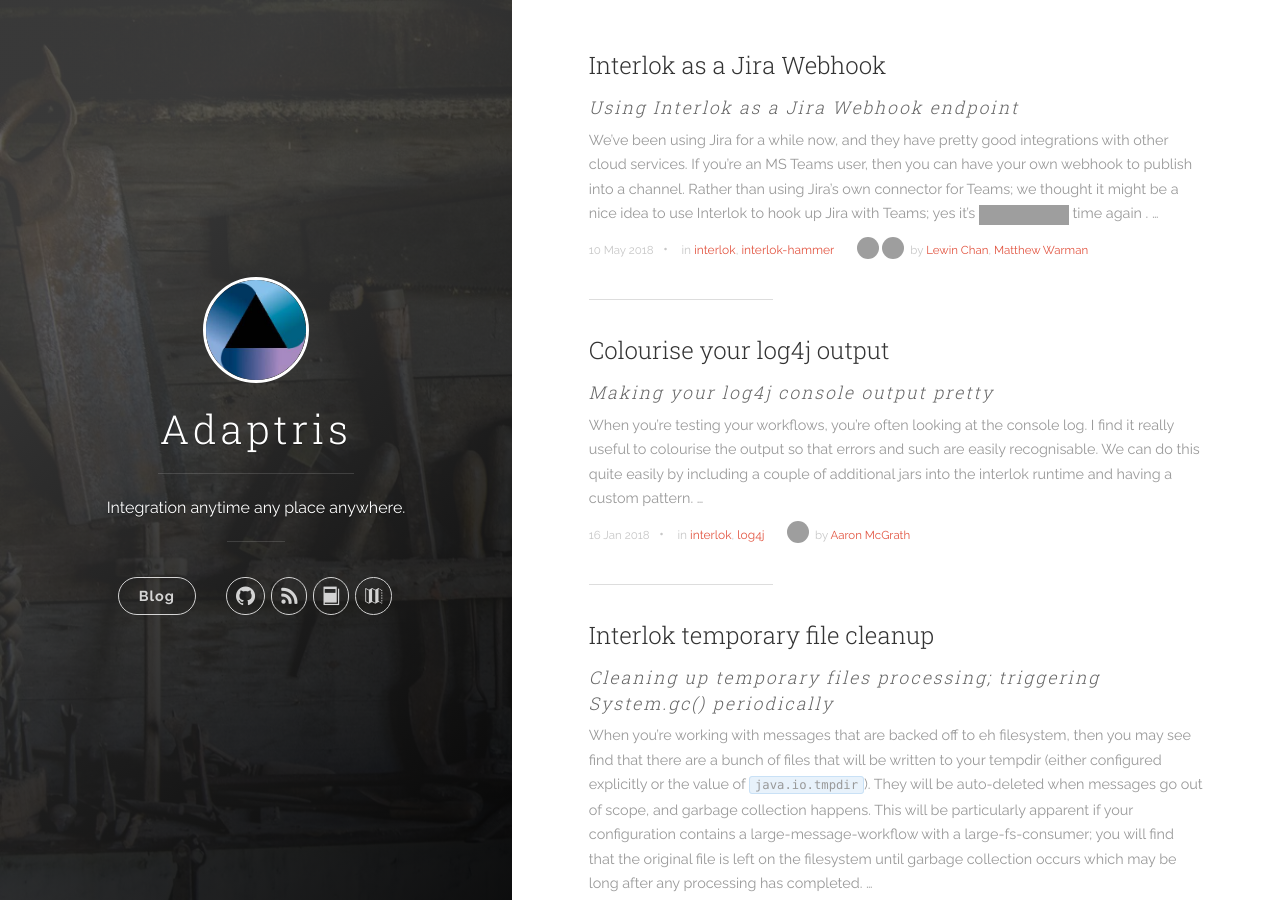
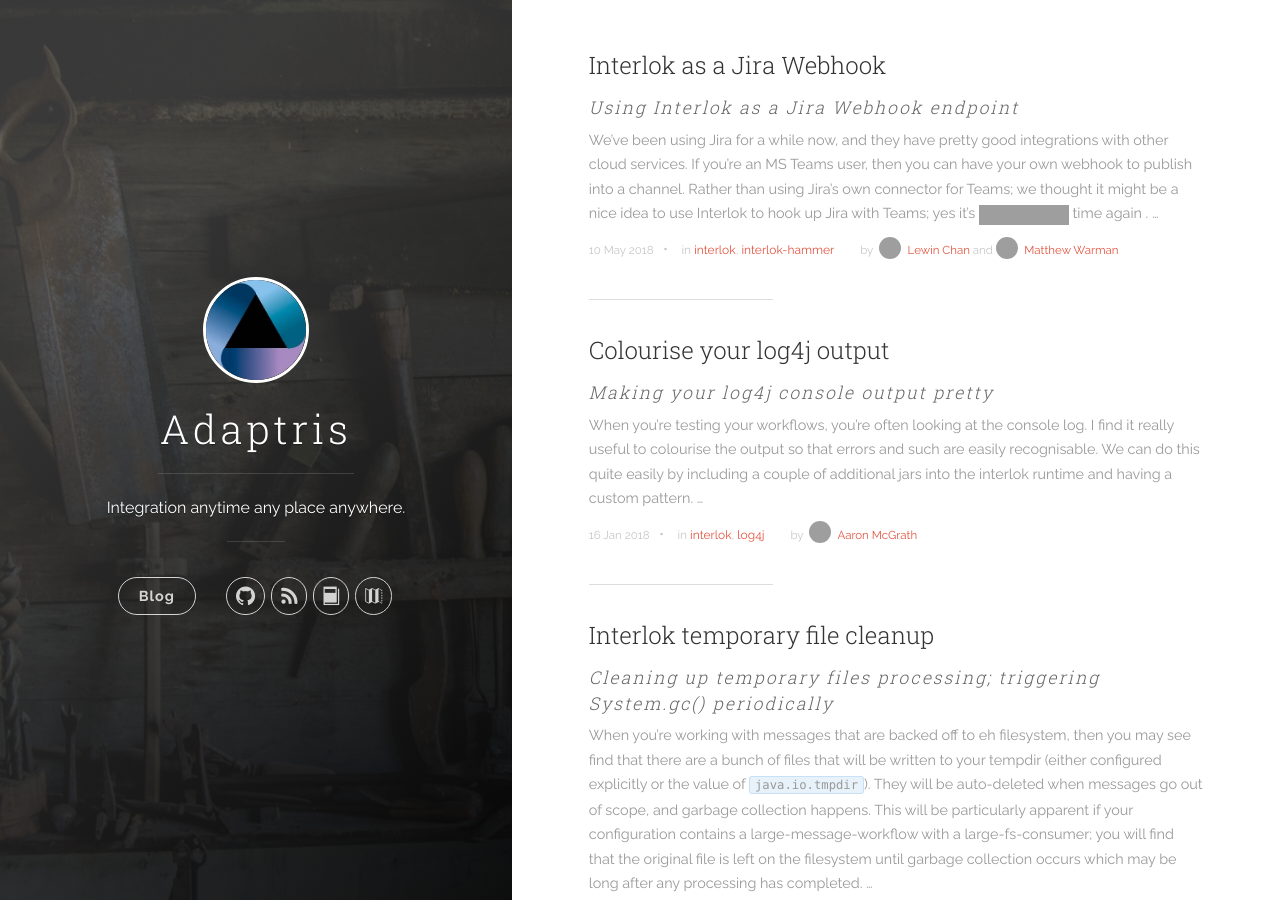
Before and after one commit to adaptris/adaptris.github.io, a Jekyll site: the page built from index.html, in a window 1280 px wide and 900 px high. Built offline with Jekyll 4.4.1, drawn with Linux system fonts in a browser that asks for light colours; nearby versions of some CDN libraries; the list of posts is cut into pages by our own code; grey boxes are pictures that could not be loaded.

Commit message:
Better mutliple author formatting

```diff
--- a/_layouts/post.html
+++ b/_layouts/post.html
@@ -8,7 +8,7 @@
 <article class="post-container post-container--single">
   <header class="post-header">
     <div class="post-meta">
-      <time datetime="{{ page.date | date: "%-d %b %Y" }}" class="post-meta__date date">{{ page.date | date: "%-d %b %Y" }}</time> &#8226; <span class="post-meta__tags">in {% for tag in page.tags %}{% if forloop.index != 1 %}, {% endif %}<a href="{{ site.baseurl }}/tags/#{{ tag }}">{{ tag }}</a>{% endfor %}</span>{% if authors %}<span class="post-meta__author author">{% for item in authors %}{% if item.image %}<img src="{{item.image}}" alt="profile image for {{item.name}}" class="avatar post-meta__avatar" /> {% endif %}{% endfor %}by {% for item in authors %}<a href="{{ site.baseurl }}/authors/#{{ item.user }}" >{{item.name}}</a>{% if forloop.last == false %}, {% endif %}{% endfor %}</span>{% endif %}
+      <time datetime="{{ page.date | date: "%-d %b %Y" }}" class="post-meta__date date">{{ page.date | date: "%-d %b %Y" }}</time> &#8226; <span class="post-meta__tags">in {% for tag in page.tags %}{% if forloop.index != 1 %}, {% endif %}<a href="{{ site.baseurl }}/tags/#{{ tag }}">{{ tag }}</a>{% endfor %}</span>{% if authors %}<span class="post-meta__author author">by&nbsp;&nbsp;{% for item in authors %}{% if authors.size >1 %}{% if forloop.last == true %} and {% else %}{% if forloop.first == false %}, {% endif %}{% endif %}{% endif %}{% if item.image %}<img src="{{item.image}}" alt="profile image for {{item.name}}" class="avatar post-meta__avatar" /> {% endif %}<a href="{{ site.baseurl }}/authors/#{{ item.user }}" >{{item.name}}</a>{% endfor %}</span>{% endif %}
     </div>
     <h1 class="post-title">{{ page.title }}</h1>
     {% if page.description %}
--- a/index.html
+++ b/index.html
@@ -16,7 +16,8 @@
         <h3 class="post-list__post-subtitle post-subtitle">{{ post.description }}</h3>
         {% endif %}
         <p class="excerpt">{{ post.excerpt | remove: '<p>' | remove: '</p>' }}&hellip;</p>
-        <div class="post-list__meta"><time datetime="{{ post.date | date: "%-d %b %Y" }}" class="post-list__meta--date date">{{ post.date | date: "%-d %b %Y" }}</time> &#8226; <span class="post-meta__tags">in {% for tag in post.tags %}{% if forloop.index != 1 %}, {% endif %}<a href="{{ site.baseurl }}/tags/#{{ tag }}">{{ tag }}</a>{% endfor %}</span>{% if authors %}<span class="post-meta__author author">{% for item in authors %}{% if item.image %}<img src="{{item.image}}" alt="profile image for {{item.name}}" class="avatar post-meta__avatar" />{% endif %}{% endfor %} by {% for item in authors %}<a href="{{ site.baseurl }}/authors/#{{ item.user }}" >{{item.name}}</a>{% if forloop.last == false %}, {% endif %}{% endfor %}</span>{% endif %}</div>
+        <div class="post-list__meta"><time datetime="{{ post.date | date: "%-d %b %Y" }}" class="post-list__meta--date date">{{ post.date | date: "%-d %b %Y" }}</time> &#8226; <span class="post-meta__tags">in {% for tag in post.tags %}{% if forloop.index != 1 %}, {% endif %}<a href="{{ site.baseurl }}/tags/#{{ tag }}">{{ tag }}</a>{% endfor %}</span>
+	{% if authors %}<span class="post-meta__author author">by&nbsp;&nbsp;{% for item in authors %}{% if authors.size >1 %}{% if forloop.last == true %} and {% else %}{% if forloop.first == false %}, {% endif %}{% endif %}{% endif %}{% if item.image %}<img src="{{item.image}}" alt="profile image for {{item.name}}" class="avatar post-meta__avatar" /> {% endif %}<a href="{{ site.baseurl }}/authors/#{{ item.user }}" >{{item.name}}</a>{% endfor %}</span>{% endif %}</div>
         <hr class="post-list__divider">
       </li>
     {% endfor %}
```
